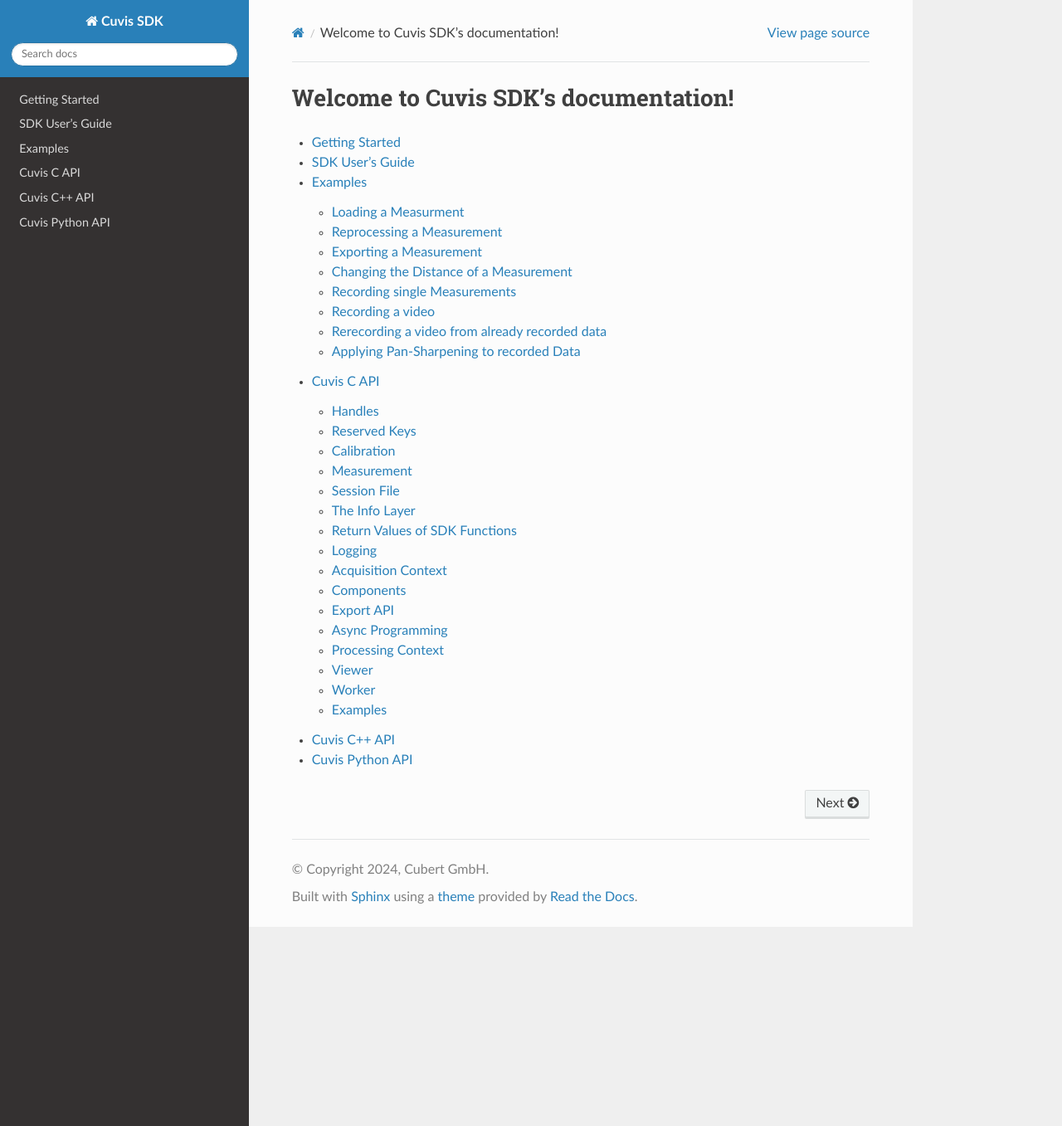
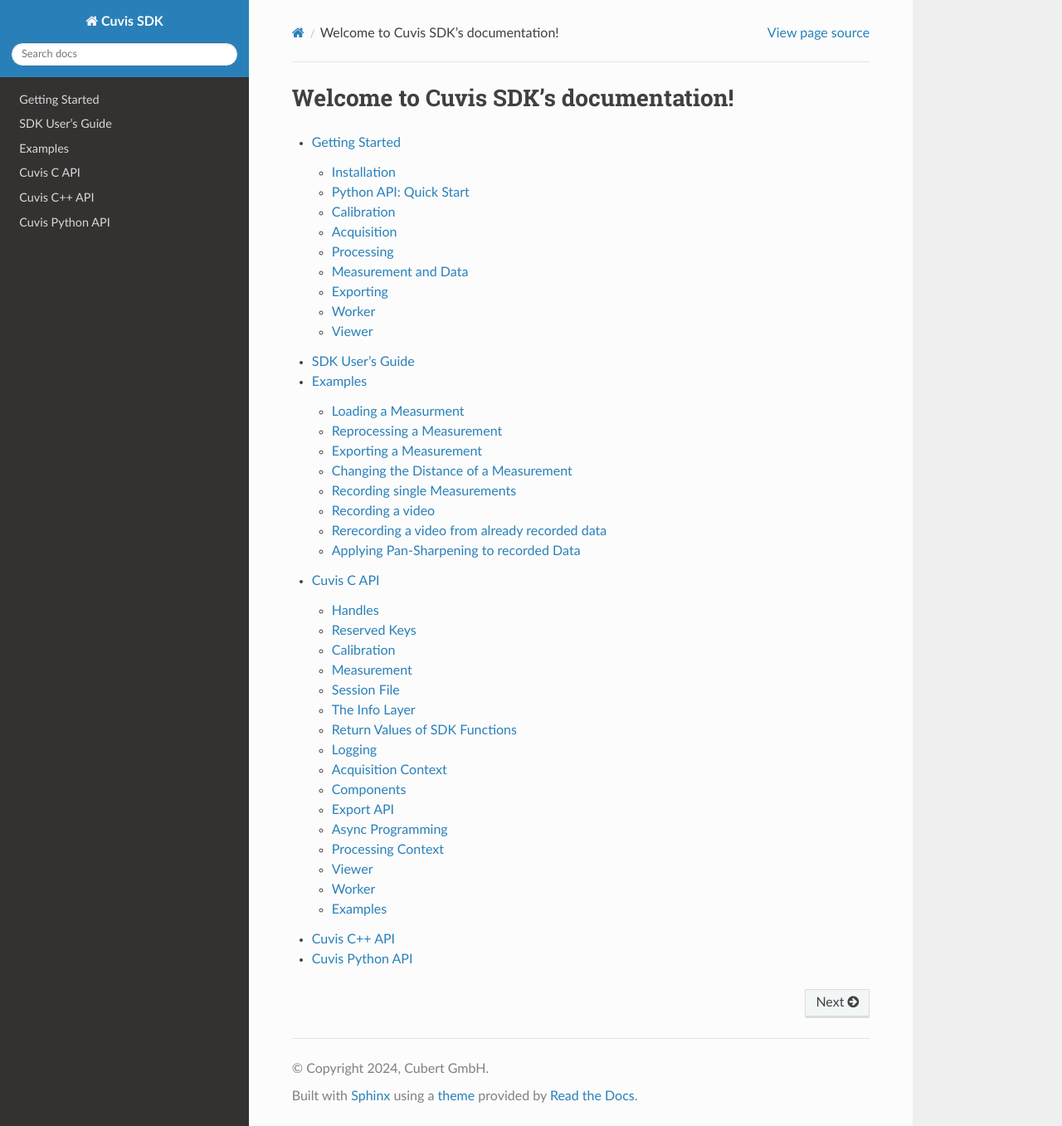
Before and after one commit to cubert-hyperspectral/cuvis.doc, a Sphinx documentation site: the page built from docs/index.rst, in a window 1280 px wide and 1357 px high. Shown: the whole window at 83% size. Built offline with Sphinx 7.4.7 and the Read the Docs theme 3.1.0, drawn with Linux system fonts in a browser that asks for light colours; some of the changed lines change nothing that is shown.

Commit message:
writing some lines on getting started

```diff
--- a/docs/gettingstarted.rst
+++ b/docs/gettingstarted.rst
@@ -1,2 +1,144 @@
+===============
 Getting Started
 ===============
+
+Installation
+============
+
+The purpose of this guide is to show how to get started with using the `cuvis` SDK.
+While most of the examples here will be shown in Python,
+the `cuvis` SDK is also available in other languages.
+
+These languages include:
+- C API, usable by many other languages that support C-Style bindings,
+  but requires more lines of code and offers less convenience.
+- C++ API, provides the a similar class-oriented design to the Python API,
+  but is usable within C++ and uses the STL where applicable.
+- Deprecated: C-# and Matlab. While they are available on Github,
+  they are no longer guaranteed to be actively maintained.
+
+Installation of the SDK
+-----------------------
+- Run the latest installer from [here](https://cloud.cubert-gmbh.de/s/qpxkyWkycrmBK9m).
+- Ensure the environment variable `CUVIS` is set to your SDK root.
+
+
+Installation of the Python API
+------------------------------
+- Recommended: Set up a virtual environment.
+- Install via `pip install cuvis`
+
+You can now test the installation via:
+
+.. code-block:: python
+
+    import cuvis
+    print(cuvis.version())
+
+This should now print the version of the installed SDK. You are set up to get started.
+
+Python API: Quick Start
+=======================
+
+Initialization
+--------------
+
+.. code-block:: python
+
+    import cuvis
+    cuvis.init("path/to/settings")
+
+**[`cuvis.init`](#)**: Initializes the SDK with the provided user settings directory.
+**[`cuvis.shutdown`](#)**: Cleanly shuts down the SDK.
+**[`cuvis.set_log_level`](#)**: Set verbosity of logging, e.g., `"info"`, `"debug"`.
+
+Calibration
+===========
+**[`Calibration`](#)**: Load calibration data from a directory or session file.
+
+.. code-block:: python
+
+    calib = cuvis.Calibration("path/to/calibration")
+
+Acquisition
+===========
+**[`AcquisitionContext`](#)**: Manages real-time image acquisition from the camera.
+
+.. code-block:: python
+
+    acq = cuvis.AcquisitionContext(calib)
+    acq.integration_time = 100
+    mesu = acq.capture_at(500)
+
+**[`Component`](#)**: Access metadata and settings for each hardware component.
+.. code-block:: python
+
+    for comp in acq.components():
+        print(comp.info.display_name, comp.online)
+
+Processing
+==========
+**[`ProcessingContext`](#)**: Apply calibration and processing (e.g. Reflectance) to raw measurements.
+
+.. code-block:: python
+
+    pc = cuvis.ProcessingContext(mesu)
+    pc.processing_mode = cuvis.ProcessingMode.Reflectance
+    pc.apply(mesu)
+
+Measurement and Data
+=====================
+**[`Measurement`](#)**: Encapsulates a single captured or loaded dataset.
+
+.. code-block:: python
+
+    session = cuvis.SessionFile("file.cu3s")
+    mesu = session[0]
+    cube = mesu.cube
+
+**[`ImageData`](#)**: Handles spectral image arrays and metadata.
+
+.. code-block:: python
+
+    spectrum = cube[120, 200][0]  # values at x=120, y=200
+
+**[`SessionFile`](#)**: Load and iterate over measurements in a session file.
+
+.. code-block:: python
+
+    session = cuvis.SessionFile("video.cu3s")
+    for mesu in session:
+        print(mesu.name)
+
+Exporting
+=========
+**[`CubeExporter`](#)**, **[`TiffExporter`](#)**, **[`EnviExporter`](#)**, **[`ViewExporter`](#)**:
+Export processed measurements to various formats.
+
+.. code-block:: python
+
+    from cuvis import TiffExportSettings, TiffExporter
+    settings = TiffExportSettings(export_dir="output")
+    exporter = TiffExporter(settings)
+    exporter.apply(mesu)
+
+Worker
+======
+**[`Worker`](#)**: High-level interface to manage acquisition, processing, and exporting in a pipeline.
+
+.. code-block:: python
+
+    worker = cuvis.Worker(cuvis.WorkerSettings())
+    worker.set_acquisition_context(acq)
+    worker.set_processing_context(pc)
+    worker.set_exporter(exporter)
+    worker.start_processing()
+
+Viewer
+======
+**[`Viewer`](#)**: Renders view data from measurements using user-defined plugins.
+
+.. code-block:: python
+
+    viewer = cuvis.Viewer(settings)
+    images = viewer.apply(mesu)
```
